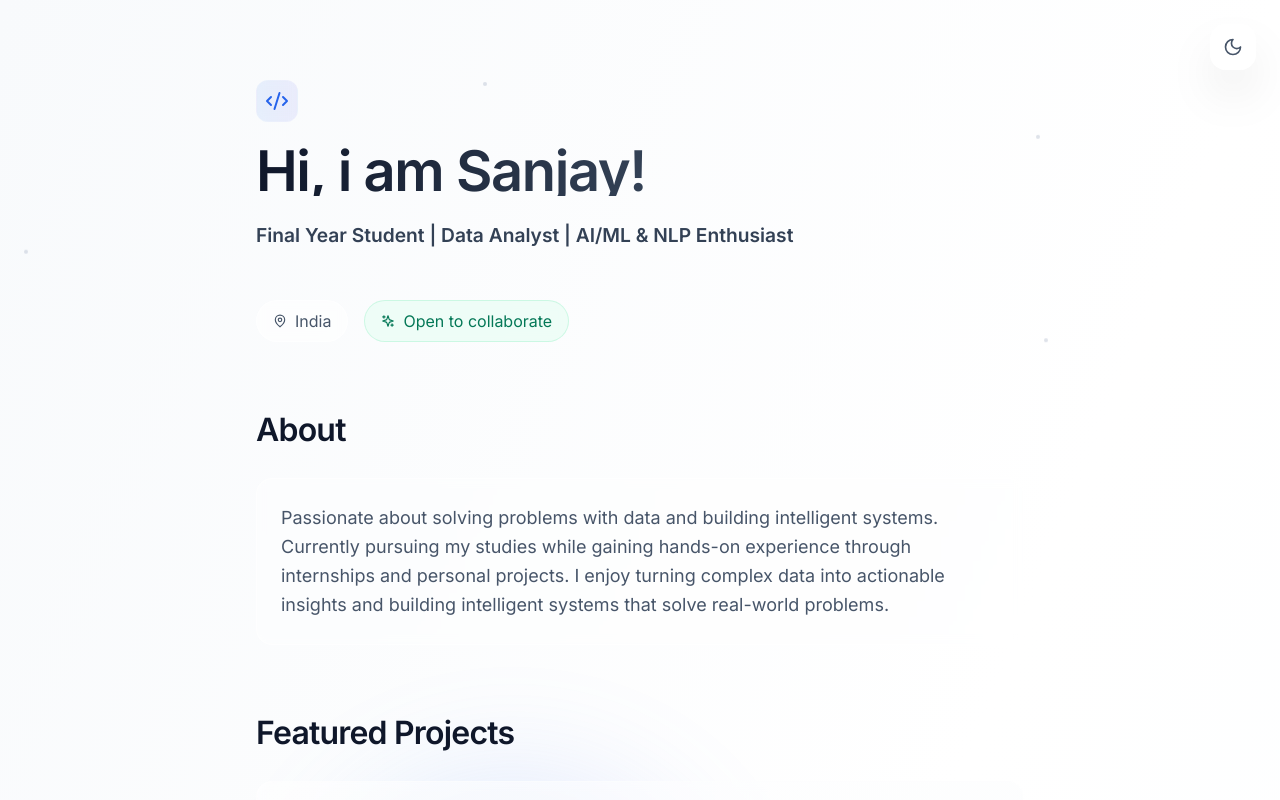
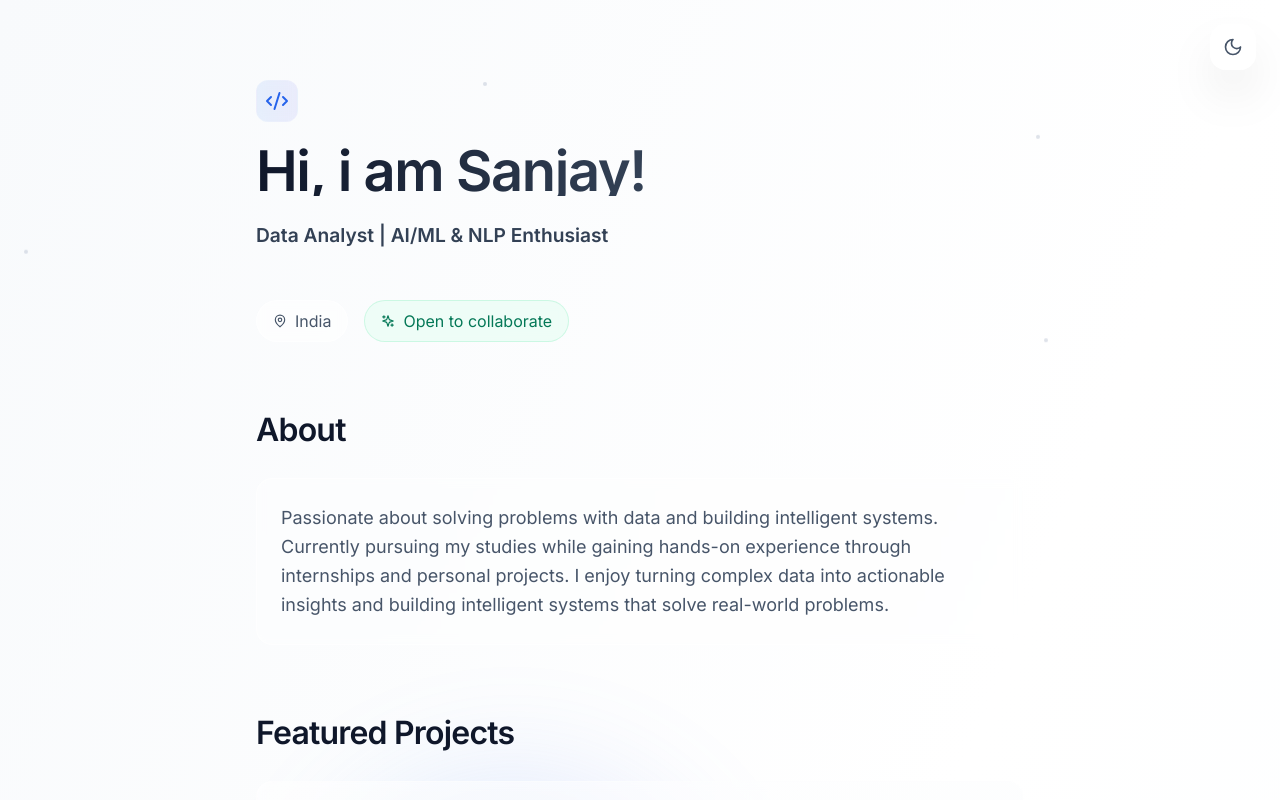
Before and after one commit to saanjy/Minimal-Portfolio, a React (Vite) app: page / in a window 1280 px wide. Shown: the top 800 px of the page. Built offline with nearby package versions, Linux system fonts and the light colour scheme.

Commit message:
Updated App.tsx

```diff
--- a/src/App.tsx
+++ b/src/App.tsx
@@ -59,7 +59,7 @@ function App() {
 
             <div className="space-y-3 text-[1.2rem] leading-relaxed">
               <p className={`font-semibold ${theme === 'dark' ? 'text-slate-200' : 'text-slate-700'}`}>
-                Final Year Student | Data Analyst | AI/ML & NLP Enthusiast
+                Data Analyst | AI/ML & NLP Enthusiast
               </p>
             </div>
 
```
